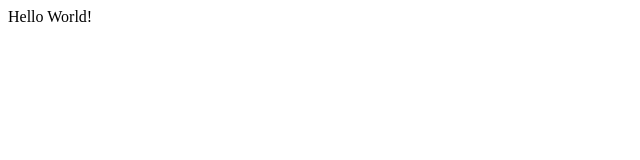
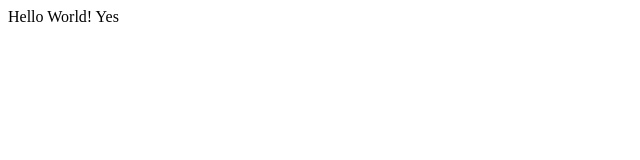
Before and after one commit to ZhouChong1994/WebBlog, a plain HTML site: page index.html in a window 1280 px wide. Shown: the full height of the page, 0-640 px from the left. Drawn offline with Linux system fonts and the light colour scheme.

Commit message:
Update index.html
update

```diff
--- a/index.html
+++ b/index.html
@@ -5,6 +5,6 @@
     <title>Web Blog</title>
 </head>
 <body>
-    Hello World!
+    Hello World! Yes
 </body>
 </html>
```
